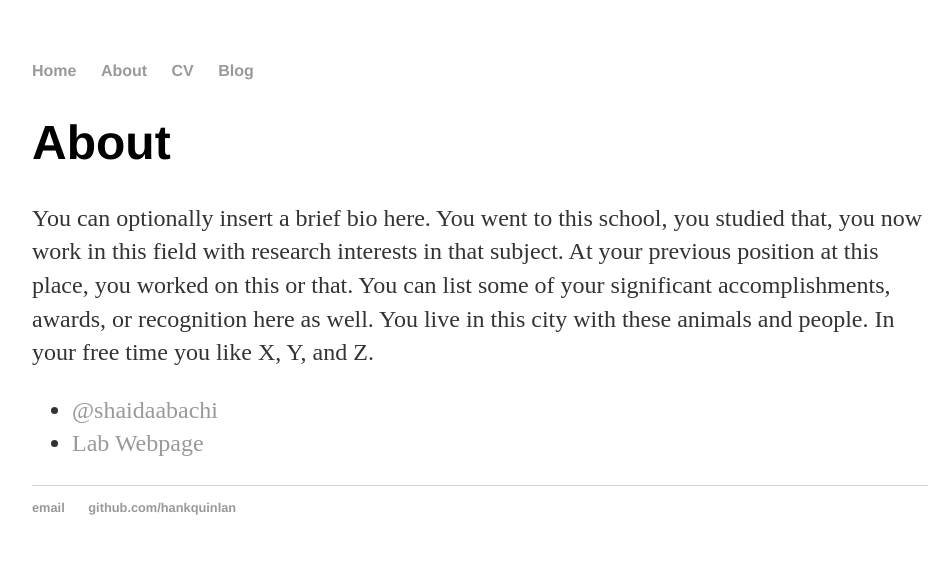
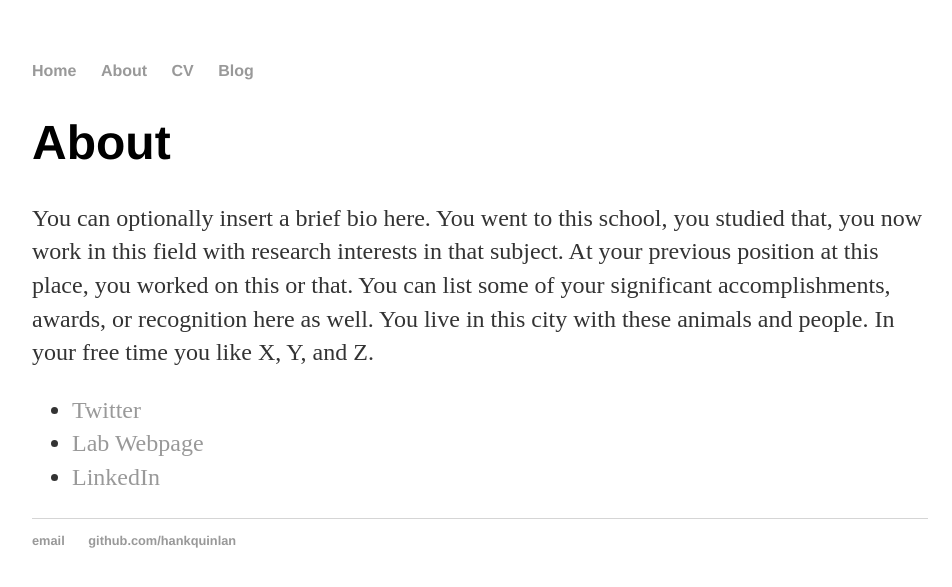
Before and after one commit to shaida-abachi/shaida-abachi.github.io, a Jekyll site: the page built from about/index.html, in a window 1280 px wide. Shown: the top 587 px of the page, without its empty margins (160-1112 px from the left). Built offline with Jekyll 4.4.1, drawn with Linux system fonts in a browser that asks for light colours.

Commit message:
Update index.html
linkedin

```diff
--- a/about/index.html
+++ b/about/index.html
@@ -8,7 +8,8 @@ title: About Hank Quinlan
 			<p>You can optionally insert a brief bio here. You went to this school, you studied that, you now work in this field with research interests in that subject. At your previous position at this place, you worked on this or that. You can list some of your significant accomplishments, awards, or recognition here as well. You live in this city with these animals and people. In your free time you like X, Y, and Z.</p>
 
 			<ul class="contacts">
-				<li><a href="https://twitter.com/shaidaabachi">@shaidaabachi</a></li>
+				<li><a href="https://twitter.com/shaidaabachi">Twitter</a></li>
 				<li><a href="https://faculty.sites.uci.edu/cnclab/people/">Lab Webpage</a></li>
+				<li><a href="www.linkedin.com/in/shaida-abachi">LinkedIn</a></li>
 				</ul>
 		</div>
```
